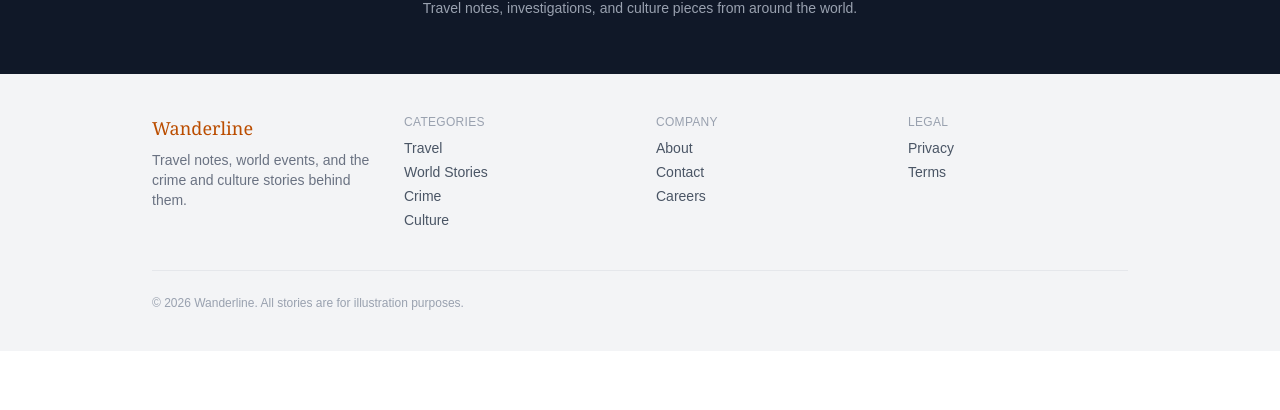
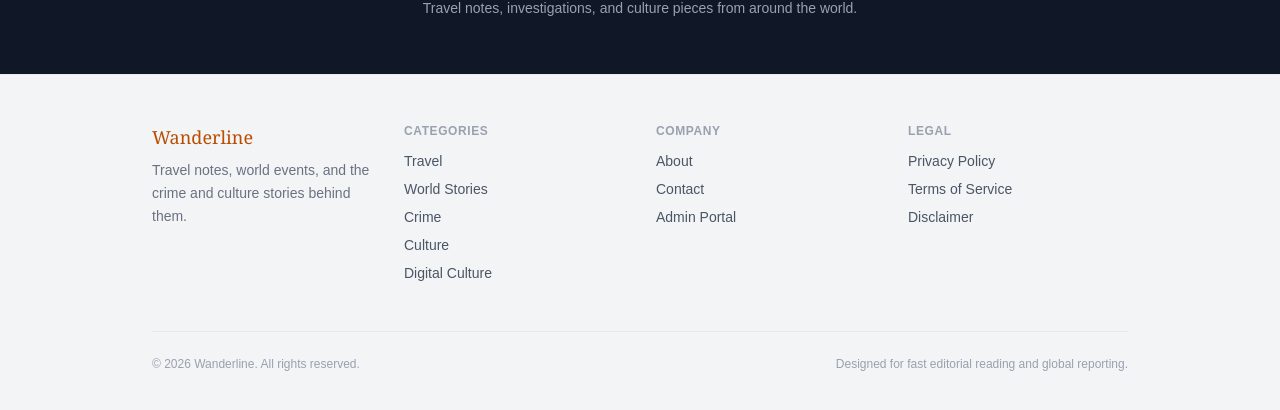
Before and after one commit to aqibshabbir1122-cloud/my-blog, a Next.js app: page / in a window 1280 px wide. Shown: the part 1240-1650 px from the top of the page. Before the commit the page ends 1591 px from the top, so only its background shows below. Built offline with nearby package versions, Linux system fonts and the light colour scheme; no server answers; the database is empty.

Commit message:
Update SiteFooter with Digital Culture, semantic footer tag, and prefetch Links

```diff
--- a/components/SiteFooter.tsx
+++ b/components/SiteFooter.tsx
@@ -1,41 +1,104 @@
+import Link from 'next/link'
+
 export default function SiteFooter() {
   return (
-    <div className="w-full bg-gray-100">
-      <div className="max-w-5xl mx-auto px-6 py-10">
+    <footer className="w-full bg-gray-100 border-t border-gray-200/60">
+      <div className="max-w-5xl mx-auto px-6 py-12">
         <div className="grid grid-cols-2 sm:grid-cols-4 gap-8">
           <div>
-            <h5 className="font-serif text-lg mb-2 text-amber-700">Wanderline</h5>
-            <p className="text-sm text-gray-500 max-w-xs">
+            <span className="font-serif text-lg mb-2 text-amber-700 block">
+              Wanderline
+            </span>
+            <p className="text-sm text-gray-500 max-w-xs leading-relaxed">
               Travel notes, world events, and the crime and culture stories behind them.
             </p>
           </div>
+
           <div>
-            <p className="text-xs uppercase tracking-wide text-gray-400 mb-2">Categories</p>
-            <ul className="text-sm text-gray-600 space-y-1">
-              <li><a href="/category/travel" className="hover:text-gray-900">Travel</a></li>
-              <li><a href="/category/world-stories" className="hover:text-gray-900">World Stories</a></li>
-              <li><a href="/category/crime" className="hover:text-gray-900">Crime</a></li>
-              <li><a href="/category/culture" className="hover:text-gray-900">Culture</a></li>
+            <p className="text-xs uppercase tracking-wider text-gray-400 font-semibold mb-3">
+              Categories
+            </p>
+            <ul className="text-sm text-gray-600 space-y-2">
+              <li>
+                <Link href="/category/travel" className="hover:text-gray-900 transition">
+                  Travel
+                </Link>
+              </li>
+              <li>
+                <Link href="/category/world-stories" className="hover:text-gray-900 transition">
+                  World Stories
+                </Link>
+              </li>
+              <li>
+                <Link href="/category/crime" className="hover:text-gray-900 transition">
+                  Crime
+                </Link>
+              </li>
+              <li>
+                <Link href="/category/culture" className="hover:text-gray-900 transition">
+                  Culture
+                </Link>
+              </li>
+              <li>
+                <Link href="/category/digital-culture" className="hover:text-gray-900 transition">
+                  Digital Culture
+                </Link>
+              </li>
             </ul>
           </div>
+
           <div>
-            <p className="text-xs uppercase tracking-wide text-gray-400 mb-2">Company</p>
-            <ul className="text-sm text-gray-600 space-y-1">
-              <li><a href="#" className="hover:text-gray-900">About</a></li>
-              <li><a href="#" className="hover:text-gray-900">Contact</a></li>
-              <li><a href="#" className="hover:text-gray-900">Careers</a></li>
+            <p className="text-xs uppercase tracking-wider text-gray-400 font-semibold mb-3">
+              Company
+            </p>
+            <ul className="text-sm text-gray-600 space-y-2">
+              <li>
+                <Link href="/about" className="hover:text-gray-900 transition">
+                  About
+                </Link>
+              </li>
+              <li>
+                <Link href="/contact" className="hover:text-gray-900 transition">
+                  Contact
+                </Link>
+              </li>
+              <li>
+                <Link href="/admin" className="hover:text-gray-900 transition">
+                  Admin Portal
+                </Link>
+              </li>
             </ul>
           </div>
+
           <div>
-            <p className="text-xs uppercase tracking-wide text-gray-400 mb-2">Legal</p>
-            <ul className="text-sm text-gray-600 space-y-1">
-              <li><a href="#" className="hover:text-gray-900">Privacy</a></li>
-              <li><a href="#" className="hover:text-gray-900">Terms</a></li>
+            <p className="text-xs uppercase tracking-wider text-gray-400 font-semibold mb-3">
+              Legal
+            </p>
+            <ul className="text-sm text-gray-600 space-y-2">
+              <li>
+                <Link href="/privacy" className="hover:text-gray-900 transition">
+                  Privacy Policy
+                </Link>
+              </li>
+              <li>
+                <Link href="/terms" className="hover:text-gray-900 transition">
+                  Terms of Service
+                </Link>
+              </li>
+              <li>
+                <Link href="/disclaimer" className="hover:text-gray-900 transition">
+                  Disclaimer
+                </Link>
+              </li>
             </ul>
           </div>
         </div>
-        <p className="text-xs text-gray-400 mt-10 pt-6 border-t border-gray-200">© 2026 Wanderline. All stories are for illustration purposes.</p>
+
+        <div className="mt-12 pt-6 border-t border-gray-200 flex flex-col sm:flex-row items-center justify-between gap-4 text-xs text-gray-400">
+          <p>© 2026 Wanderline. All rights reserved.</p>
+          <p>Designed for fast editorial reading and global reporting.</p>
+        </div>
       </div>
-    </div>
+    </footer>
   )
 }
```
